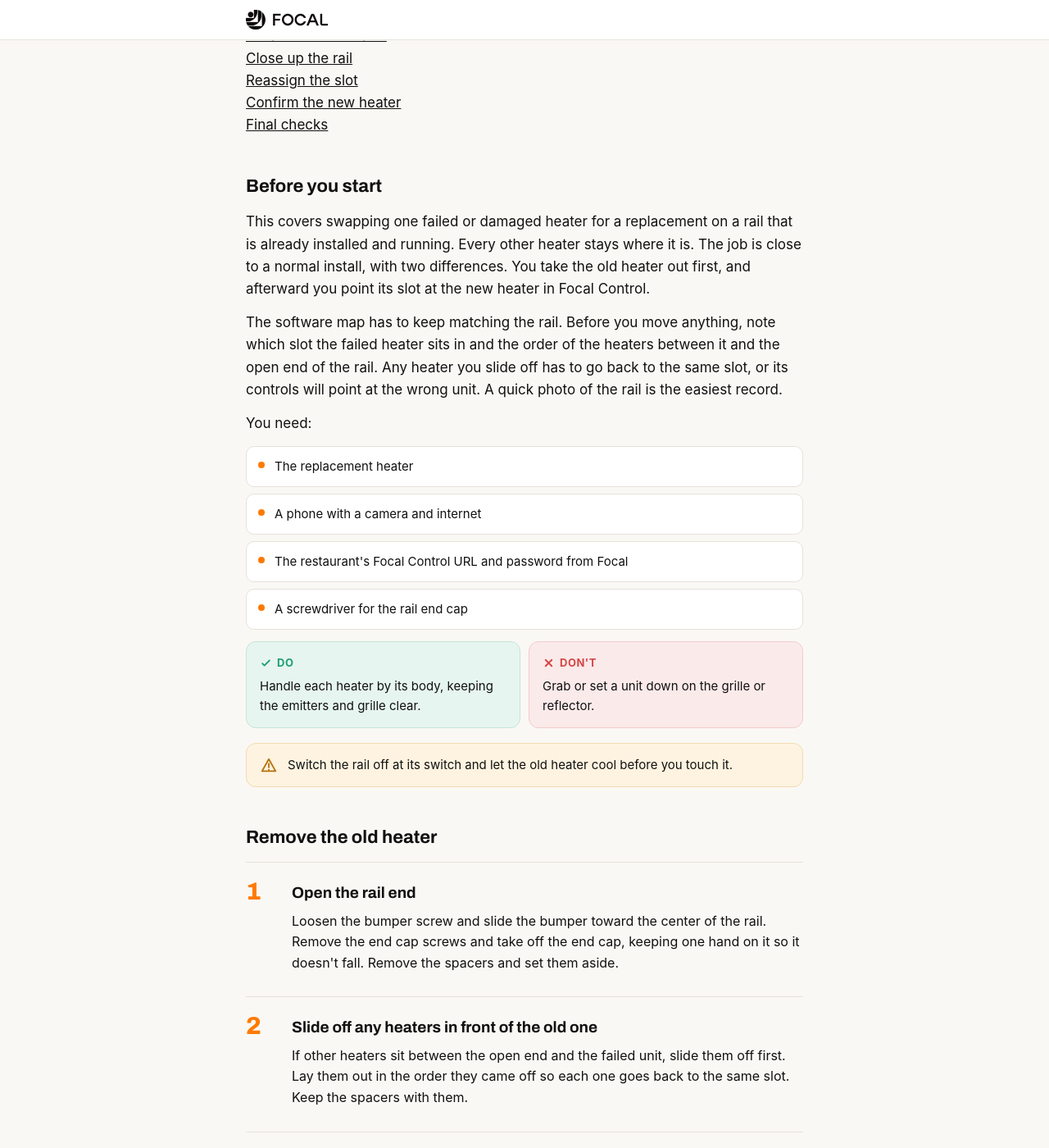
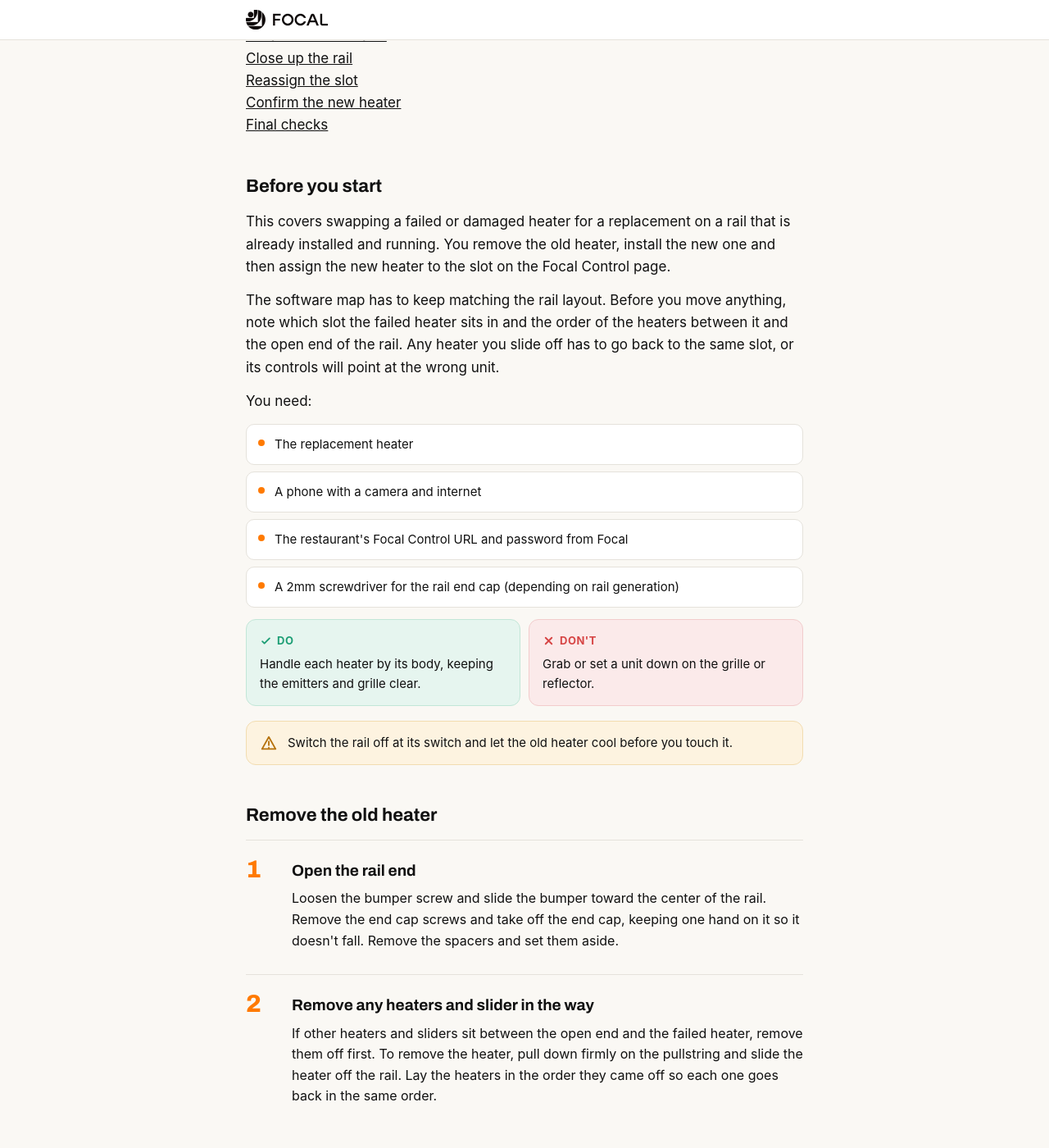
Before and after one commit to BeamT/external-docs, a Jekyll site: the page built from _guides/replace-heaters.md, in a window 1280 px wide and 1400 px high, scrolled down 300 px. Shown: the whole window at 82% size. Built offline with Jekyll 4.4.1, drawn with Linux system fonts in a browser that asks for light colours; some web fonts are replaced; some of the changed text lies outside the part shown.

Commit message:
update the replace a heater

```diff
--- a/_guides/replace-heaters.md
+++ b/_guides/replace-heaters.md
@@ -20,13 +20,13 @@ updated: "2026-08-11"
 
 ## Before you start
 
-This covers swapping one failed or damaged heater for a replacement on a rail that is already installed and running. Every other heater stays where it is. The job is close to a normal install, with two differences. You take the old heater out first, and afterward you point its slot at the new heater in Focal Control.
+This covers swapping a failed or damaged heater for a replacement on a rail that is already installed and running. You remove the old heater, install the new one and then assign the new heater to the slot on the Focal Control page.
 
-The software map has to keep matching the rail. Before you move anything, note which slot the failed heater sits in and the order of the heaters between it and the open end of the rail. Any heater you slide off has to go back to the same slot, or its controls will point at the wrong unit. A quick photo of the rail is the easiest record.
+The software map has to keep matching the rail layout. Before you move anything, note which slot the failed heater sits in and the order of the heaters between it and the open end of the rail. Any heater you slide off has to go back to the same slot, or its controls will point at the wrong unit.
 
 You need:
 
-{% include checklist.html items="The replacement heater | A phone with a camera and internet | The restaurant's Focal Control URL and password from Focal | A screwdriver for the rail end cap" %}
+{% include checklist.html items="The replacement heater | A phone with a camera and internet | The restaurant's Focal Control URL and password from Focal | A 2mm screwdriver for the rail end cap (depending on rail generation)" %}
 
 {% include dodont.html do="Handle each heater by its body, keeping the emitters and grille clear." dont="Grab or set a unit down on the grille or reflector." %}
 
@@ -36,9 +36,7 @@ You need:
 
 {% include step.html number="1" title="Open the rail end" body="Loosen the bumper screw and slide the bumper toward the center of the rail. Remove the end cap screws and take off the end cap, keeping one hand on it so it doesn't fall. Remove the spacers and set them aside." %}
 
-{% include step.html number="2" title="Slide off any heaters in front of the old one" body="If other heaters sit between the open end and the failed unit, slide them off first. Lay them out in the order they came off so each one goes back to the same slot. Keep the spacers with them." %}
-
-{% include step.html number="3" title="Release and remove the old heater" body="Pull the failed heater's string down firmly until it releases, then slide it off the rail. Set it aside to return to Focal." %}
+{% include step.html number="2" title="Remove any heaters and slider in the way" body="If other heaters and sliders sit between the open end and the failed heater, remove them off first. To remove the heater, pull down firmly on the pullstring and slide the heater off the rail. Lay the heaters in the order they came off so each one goes back in the same order." %}
 
 ## Install the new heater
 
@@ -55,8 +53,6 @@ You need:
 ## Close up the rail
 
 {% include step.html number="1" title="Reinstall the end cap and bumper" body="Slide the bumper clear, refit the end cap and its screws, then slide the bumper back over and tighten its screw. Do not overtighten the bumper screw." %}
-
-{% include step.html number="2" title="Switch the rail back on" body="Turn the rail back on. Every heater should light up, including the new one." %}
 
 ## Reassign the slot
 
@@ -82,8 +78,6 @@ The old heater's slot in Focal Control still points at the unit you just removed
 
 ## Final checks
 
-{% include checklist.html items="The new heater sits in the same slot the old one came out of | Every other heater is back in its original slot with a spacer between each pair | The reassigned slot commands the new heater and no other | End cap screwed on and bumper in place | Every heater set back to 0 before leaving site" %}
+{% include checklist.html items="The new heater sits in the same slot the old one came out of | Every other heater is back in its original slot with a spacer between each pair | The reassigned slot commands the new heater and no other | End cap screwed on and bumper in place " %}
 
 Send the old heater back to Focal using the return steps in [Warranty & Support]({{ site.baseurl }}/warranty-support/). If the new heater won't come online or the wrong unit responds, see [Troubleshooting]({{ site.baseurl }}/troubleshooting/).
-
-{% include serial.html %}
```
